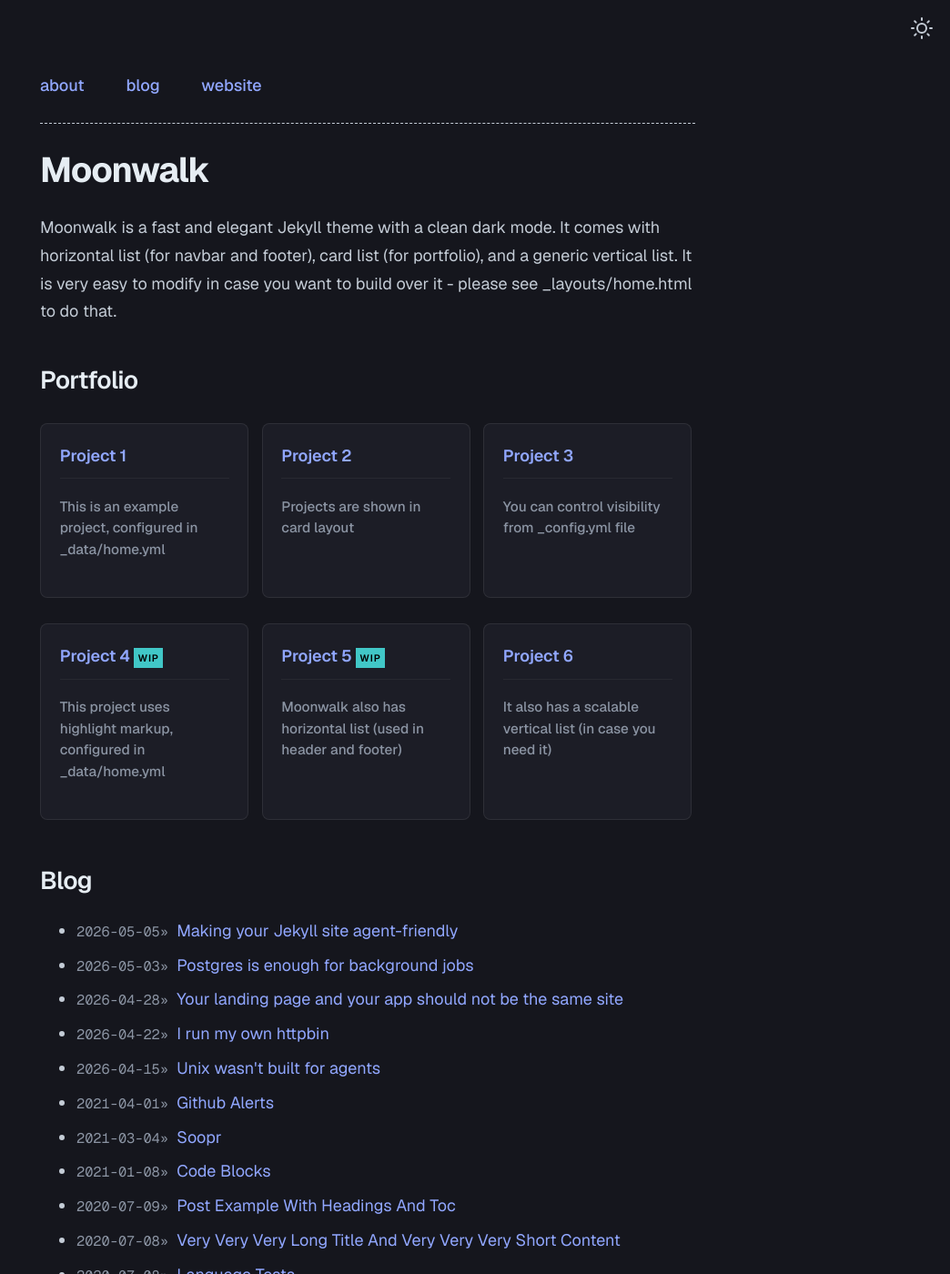
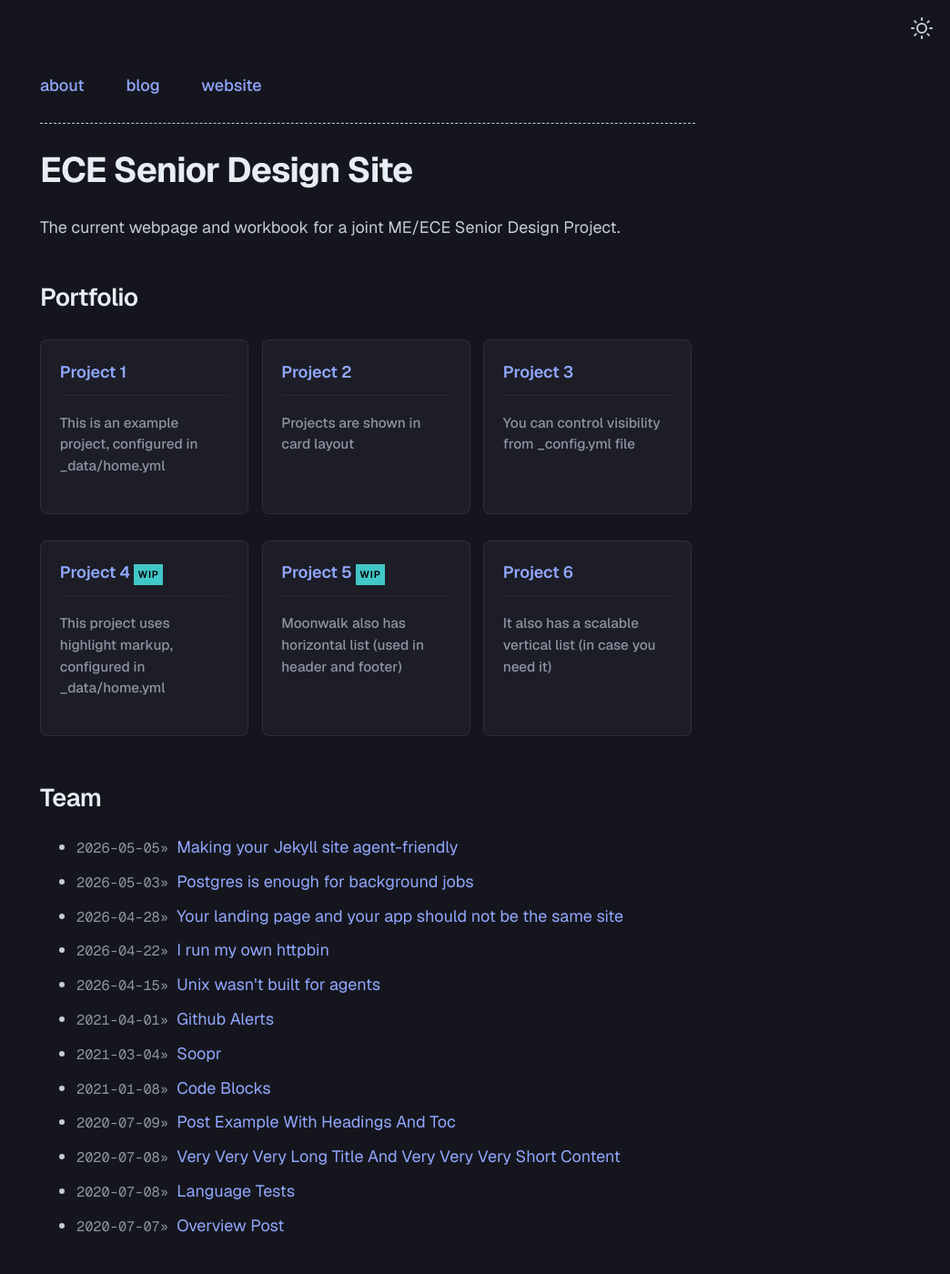
Before and after one commit to a-buck-1/a-buck-1.github.io-Senior-Design, a Jekyll site: the page built from index.md, in a window 1280 px wide and 1400 px high. Shown: the whole window at 91% size, without its empty margins (236-1280 px from the left). Built offline with Jekyll 4.4.1, drawn with Linux system fonts in a browser that asks for light colours; some of the changed text lies outside the part shown.

Commit message:
Update _config.yml

```diff
--- a/_config.yml
+++ b/_config.yml
@@ -1,15 +1,11 @@
-title: Moonwalk
-author: Abhinav Saxena
-url: https://www.abhinavsaxena.com # root address of the site
-baseurl: "/moonwalk/" # set to "/moonwalk" if hosting under a project subpath
+title: ECE Senior Design Site
+author: Alex Buckwalter
+url: "https://a-buck-1.github.io"
+baseurl: "/a-buck-1.github.io-Senior-Design"
 description: > # description of the site (multiple lines allowed)
-  Moonwalk is a fast and elegant Jekyll theme with a clean dark mode. It comes with horizontal list (for navbar and footer), card list (for portfolio), and a generic vertical list. It is very easy to modify in case you want to build over it - please see _layouts/home.html to do that.
-
+  The current webpage and workbook for a joint ME/ECE Senior Design Project.
 permalink: /:slug
 
-twitter:
-  username: abhinav # update or delete this
-  card: summary_large_image
 
 #theme: moonwalk # if you are using GitHub Pages, change it to remote_theme: abhinavs/moonwalk
 remote_theme: abhinavs/moonwalk
@@ -40,7 +36,7 @@ theme_config:
   home:
     title_projects: Portfolio
     title_misc_list: Details
-    title_blog: Blog
+    title_blog: Team
     title_old_projects: Old Projects
 
 soopr:
```
